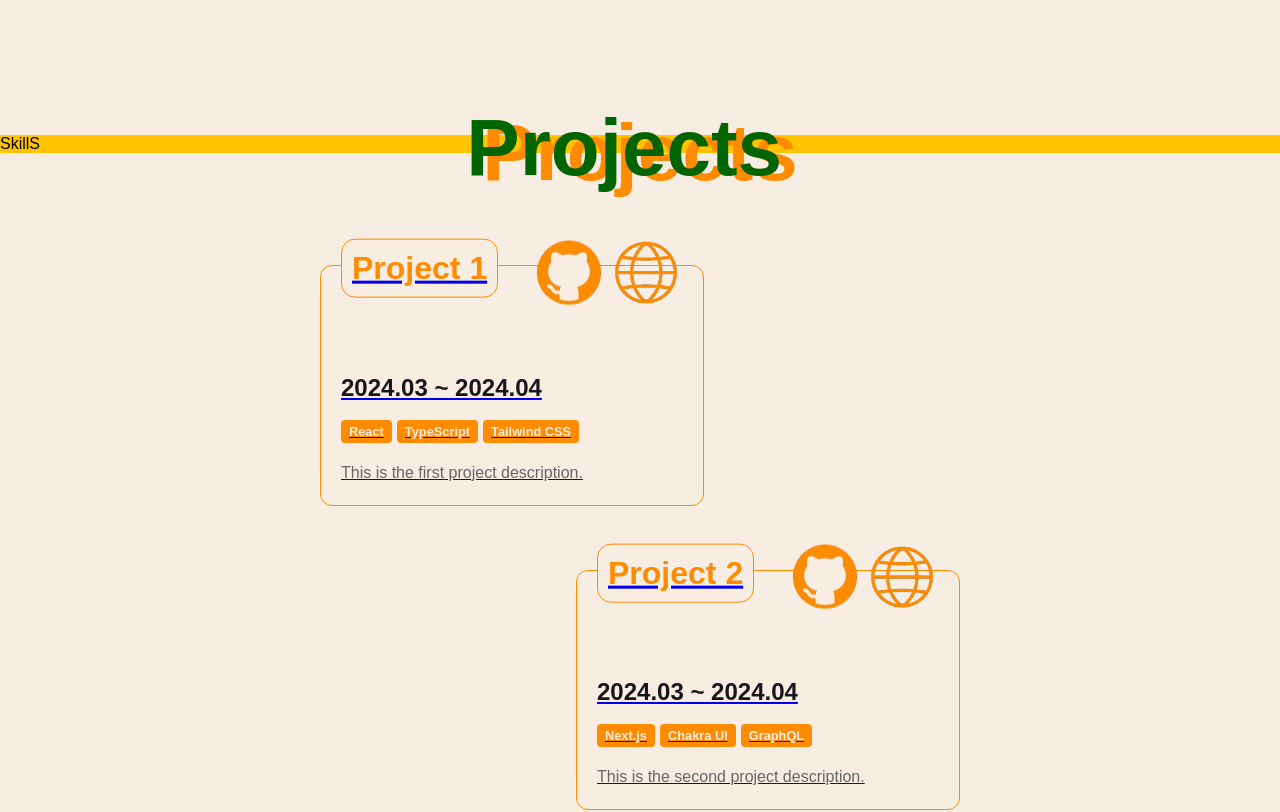
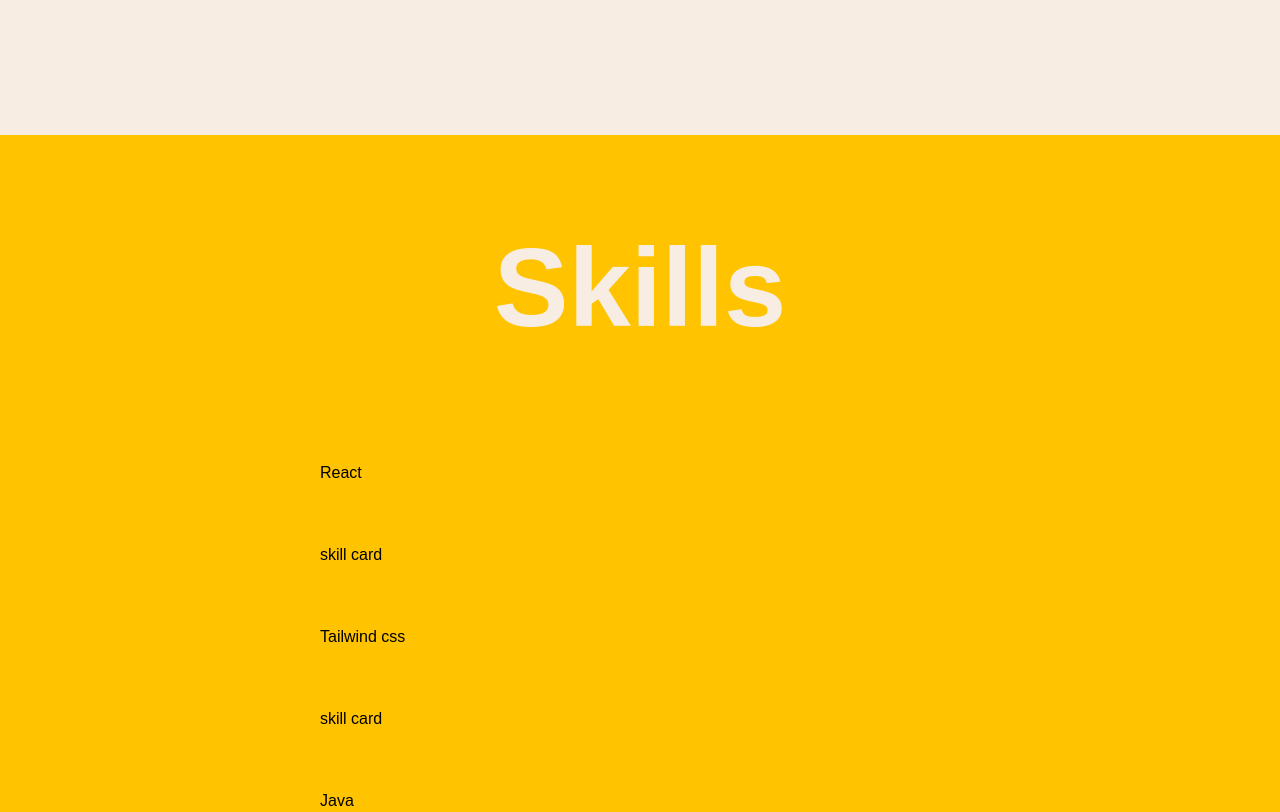
Before and after one commit to h-0y28/h-0y28, a React (Vite) app: page / in a window 1280 px wide. Shown: the part 1260-2072 px from the top of the page. Built offline with nearby package versions, Linux system fonts and the light colour scheme; a web font is replaced by a local one.

Commit message:
chore: 임시 스킬 섹션

```diff
--- a/src/pages/Skills/index.tsx
+++ b/src/pages/Skills/index.tsx
@@ -1,3 +1,19 @@
+import SkillCard from "./../../components/SkillCard/index"; // SkillCard로 수정
+import * as S from "./style";
+import * as T from "../style";
+
 export default function Skills() {
-  return <>SkillS</>;
+  const skills = ["React", "Tailwind css", "Java", "TypeScript"];
+
+  return (
+    <T.Container>
+      <S.Title>Skills</S.Title>
+
+      <S.CardContainer>
+        {skills.map((skill, index) => (
+          <SkillCard key={index} skills={skill} />
+        ))}
+      </S.CardContainer>
+    </T.Container>
+  );
 }
--- a/src/pages/Skills/style.ts
+++ b/src/pages/Skills/style.ts
@@ -0,0 +1,29 @@
+import styled from "styled-components";
+import { theme } from "./../../styles/theme";
+
+export const Title = styled.div`
+  color: ${theme.colors.background};
+  text-align: center;
+  font-size: 7rem;
+  padding-top: 5.5rem;
+  font-weight: bold;
+  /* z-index: 1; */
+`;
+
+export const AddTitle = styled.div`
+  position: absolute;
+  top: 50%;
+  left: 50%;
+  transform: translate(-55%, -55%);
+  color: transparent;
+  color: ${theme.colors.secondary};
+  z-index: 2;
+`;
+
+export const CardContainer = styled.div`
+  display: flex;
+  flex-direction: column;
+  gap: 4rem;
+  padding-top: 7rem;
+  position: relative;
+`;
```
